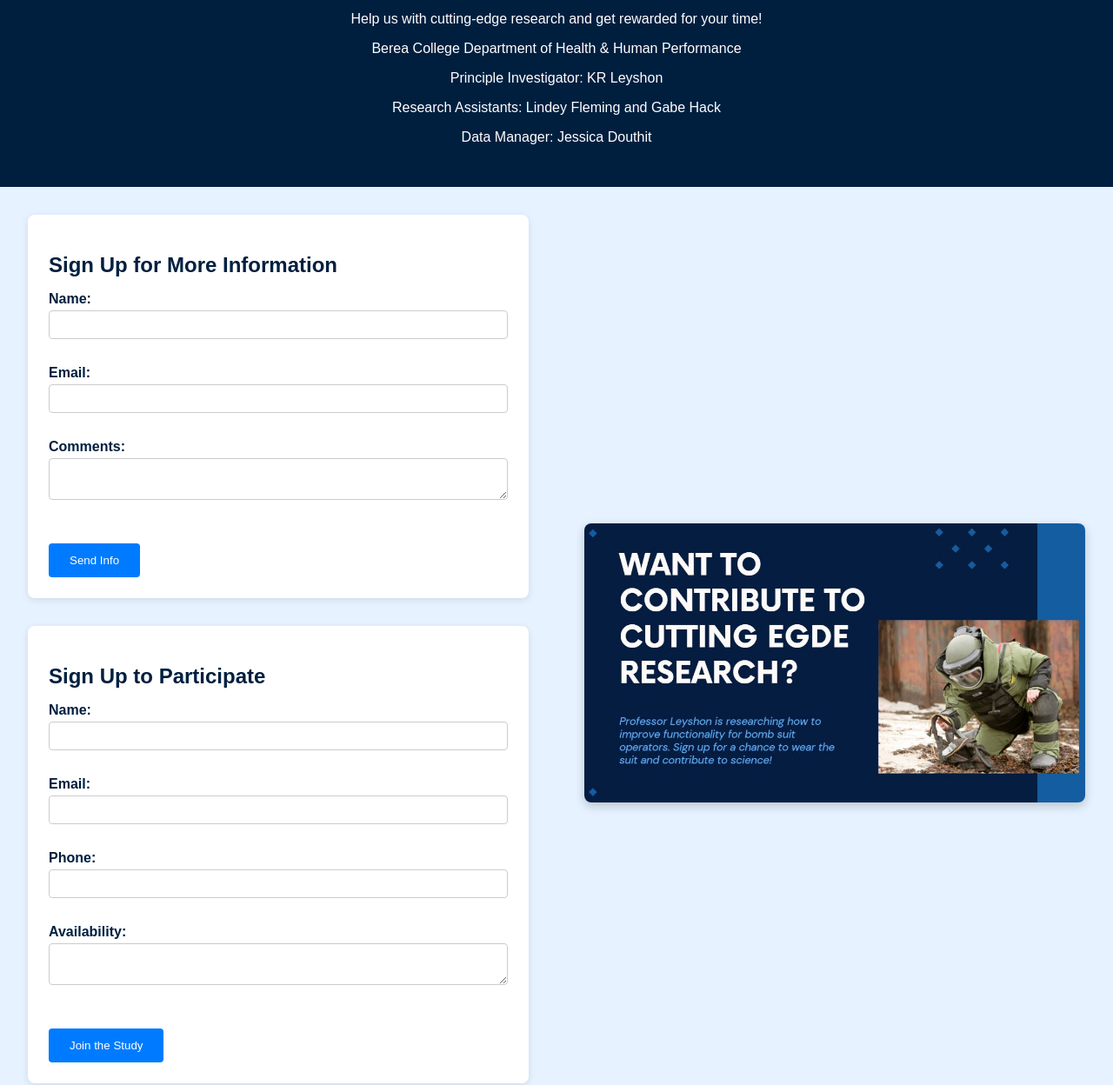
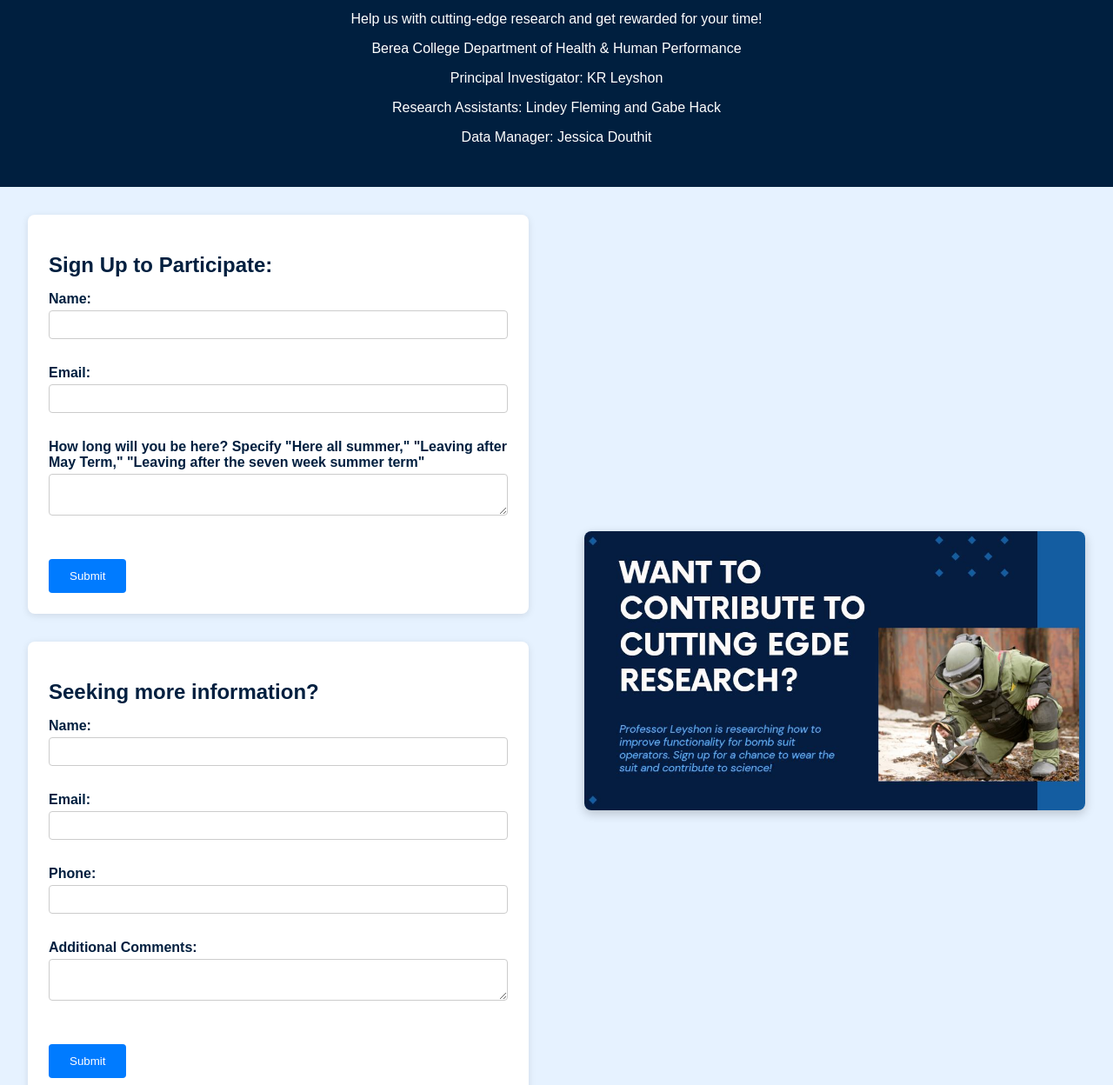
Before and after one commit to JessicaDouthit00/hhpresearch1, a website: page index.html in a window 1280 px wide. Shown: the part 152-1400 px from the top of the page at 87% size. Drawn offline with Linux system fonts and the light colour scheme.

Commit message:
Update index.html

```diff
--- a/index.html
+++ b/index.html
@@ -13,7 +13,7 @@
     <h1>Bomb Suit Mobility and Functional Balance</h1>
     <p>Help us with cutting-edge research and get rewarded for your time!</p>
     <p>Berea College Department of Health & Human Performance</p>
-    <p>Principle Investigator: KR Leyshon</p>
+    <p>Principal Investigator: KR Leyshon</p>
     <p>Research Assistants: Lindey Fleming and Gabe Hack</p>
     <p>Data Manager: Jessica Douthit</p>
   </header>
@@ -22,7 +22,7 @@
     <div class="left-side">
 
       <section>
-        <h2>Sign Up for More Information</h2>
+        <h2>Sign Up to Participate:</h2>
         <form action="https://revisedbackend.onrender.com/submit" method="POST">
           <label>Name:<br />
             <input type="text" name="name" required />
@@ -30,16 +30,16 @@
           <label>Email:<br />
             <input type="email" name="email" required />
           </label><br />
-          <label>Comments:<br />
+          <label>How long will you be here? Specify "Here all summer," "Leaving after May Term," "Leaving after the seven week summer term"<br />
             <textarea name="message"></textarea>
           </label><br />
           <input type="hidden" name="form_type" value="info" />
-          <button type="submit">Send Info</button>
+          <button type="submit">Submit</button>
         </form>
       </section>
 
       <section>
-        <h2>Sign Up to Participate</h2>
+        <h2>Seeking more information?</h2>
         <form action="https://revisedbackend.onrender.com/submit" method="POST">
           <label>Name:<br />
             <input type="text" name="name" required />
@@ -50,11 +50,11 @@
           <label>Phone:<br />
             <input type="tel" name="phone" />
           </label><br />
-          <label>Availability:<br />
+          <label>Additional Comments:<br />
             <textarea name="message"></textarea>
           </label><br />
           <input type="hidden" name="form_type" value="participant" />
-          <button type="submit">Join the Study</button>
+          <button type="submit">Submit</button>
         </form>
       </section>
 
```
